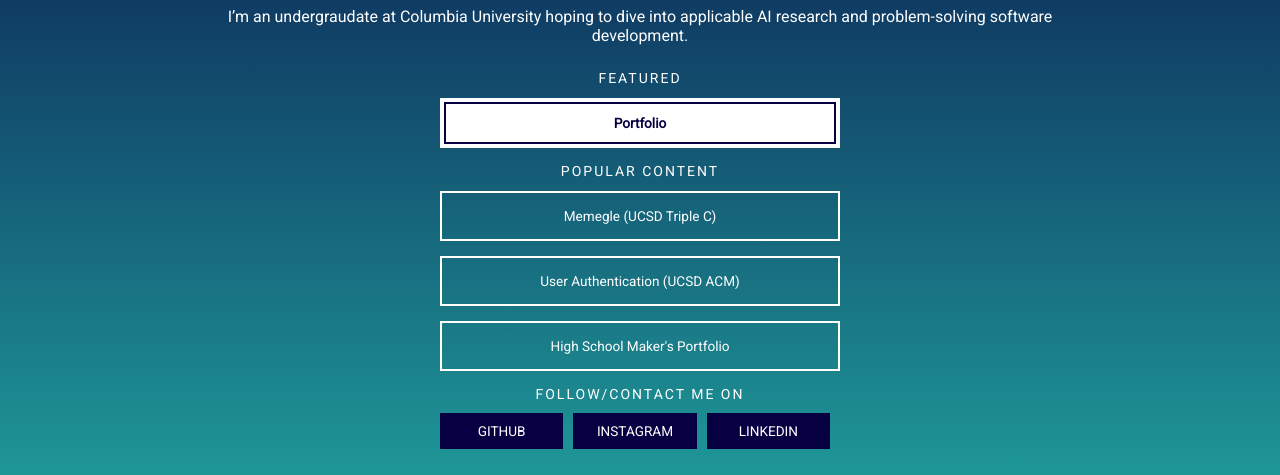
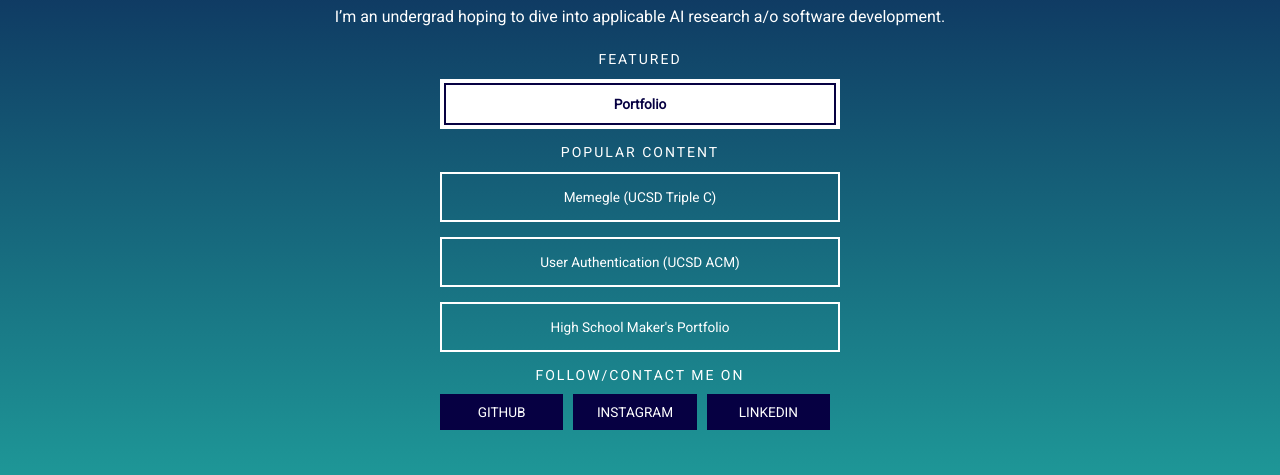
Before and after one commit to kevinhuang4/linktree, a plain HTML site: page index.html in a window 1280 px wide. Shown: the part 325-800 px from the top of the page. Drawn offline with Linux system fonts and the light colour scheme.

Commit message:
update text

```diff
--- a/index.html
+++ b/index.html
@@ -22,7 +22,7 @@
         (zi-hen)
     </div>
     <div class="introduction">
-        I’m an undergraudate at Columbia University hoping to dive into applicable AI research and problem-solving software development.
+        I’m an undergrad hoping to dive into applicable AI research a/o software development.
     </div>
     <h2>Featured</h2>
         <a class="featured" href="https://kevinhuang4.github.io/portfolio/">Portfolio</a>
```
